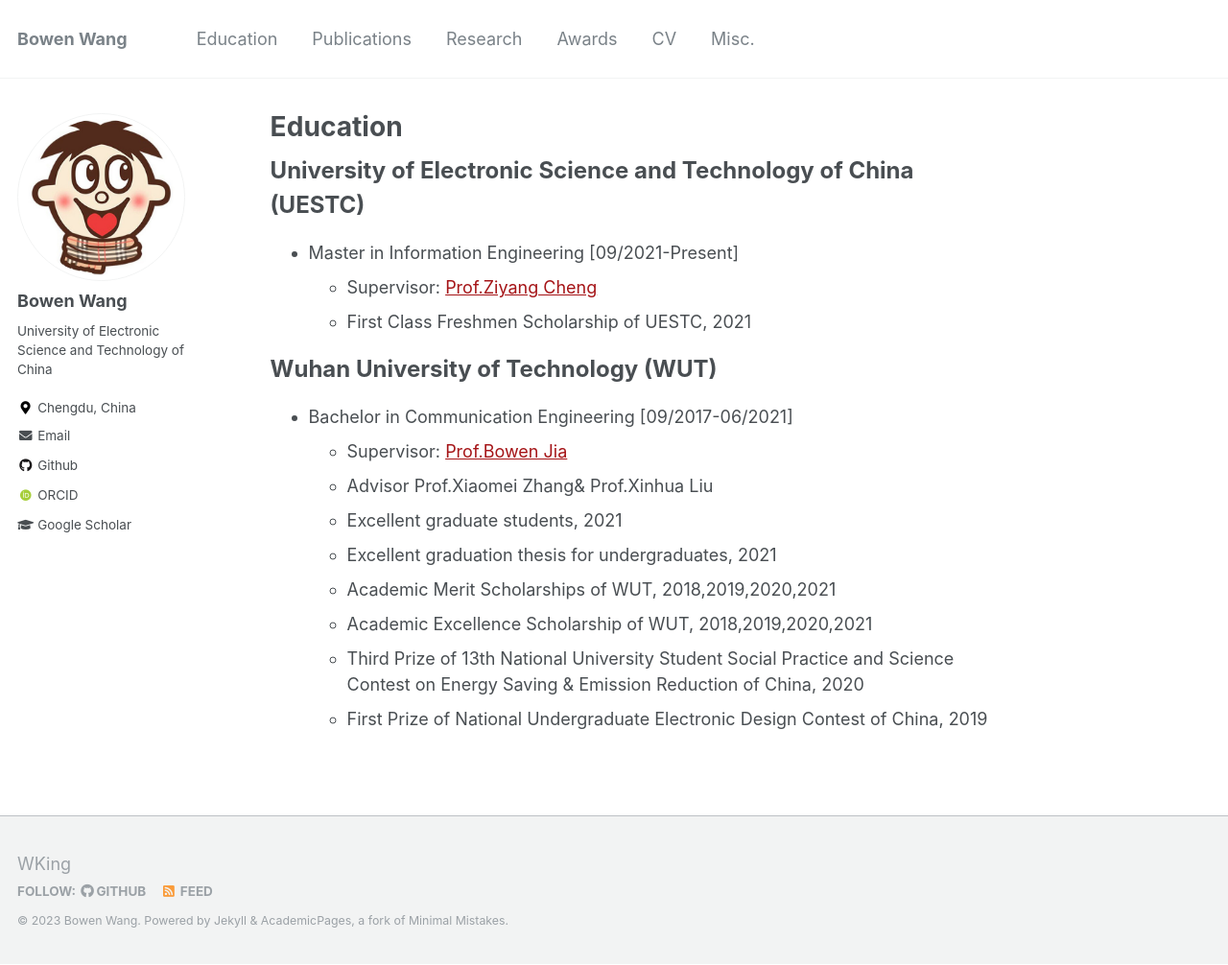
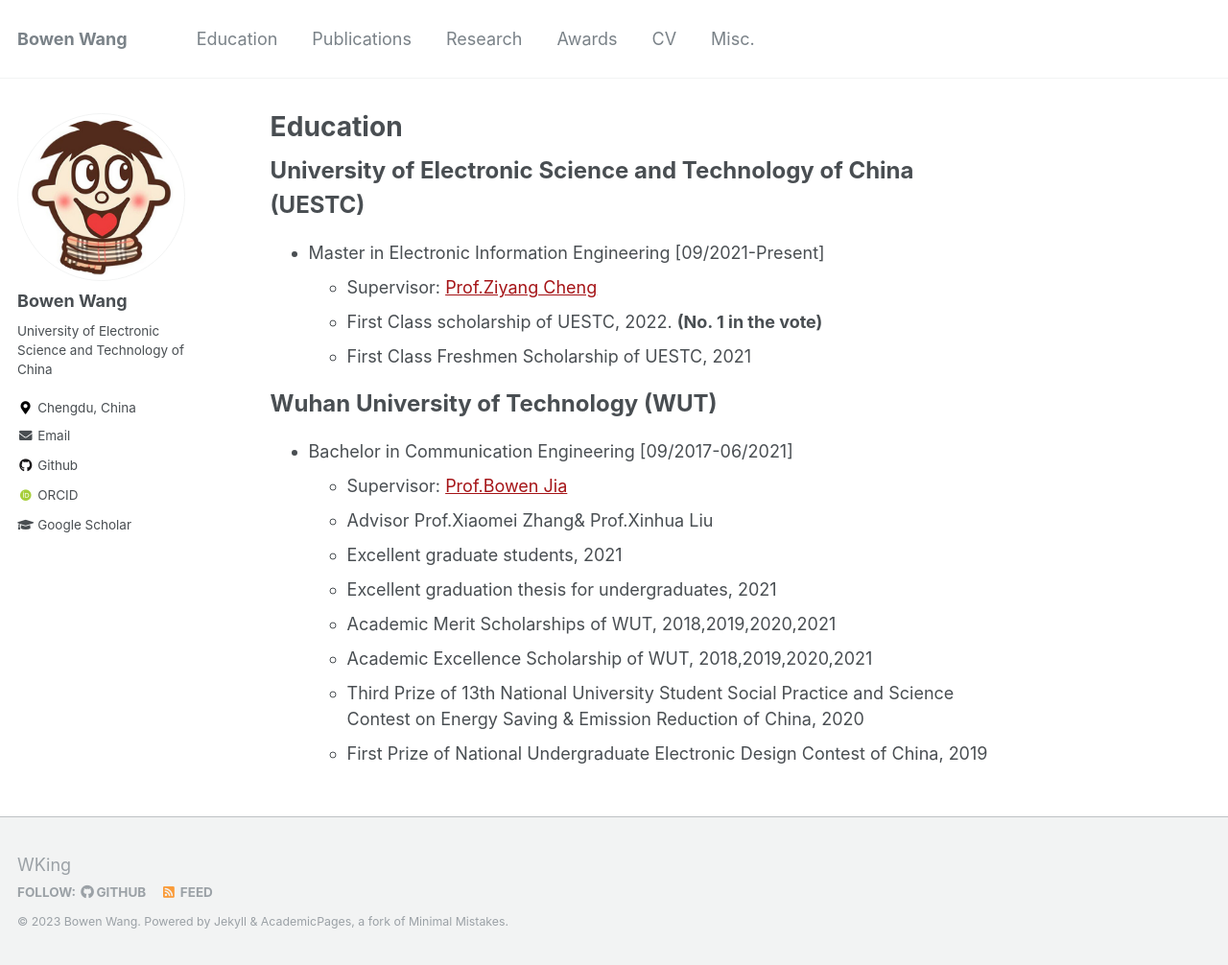
Before and after one commit to BW-Wang/BW-Wang.github.io, a Jekyll site: the page built from _pages/education.md, in a window 1280 px wide and 1006 px high. Shown: the whole window at 96% size. Built offline with Jekyll 4.4.1, drawn with Linux system fonts in a browser that asks for light colours; some web fonts are replaced.

Commit message:
Update education.md

```diff
--- a/_pages/education.md
+++ b/_pages/education.md
@@ -5,8 +5,9 @@
 
 <font size="5"><b>University of Electronic Science and Technology of China (UESTC)</b></font>
 
-+ Master in Information Engineering [09/2021-Present]
++ Master in Electronic Information Engineering [09/2021-Present]
   + Supervisor: [Prof.Ziyang Cheng](https://scholar.google.com/citations?user=a8Ua8ywAAAAJ&hl)
+  + First Class scholarship of UESTC, 2022. <b>(No. 1 in the vote)</b>
   + First Class Freshmen Scholarship of UESTC, 2021
 
 <font size="5"><b>Wuhan University of Technology (WUT)</b></font>
```
